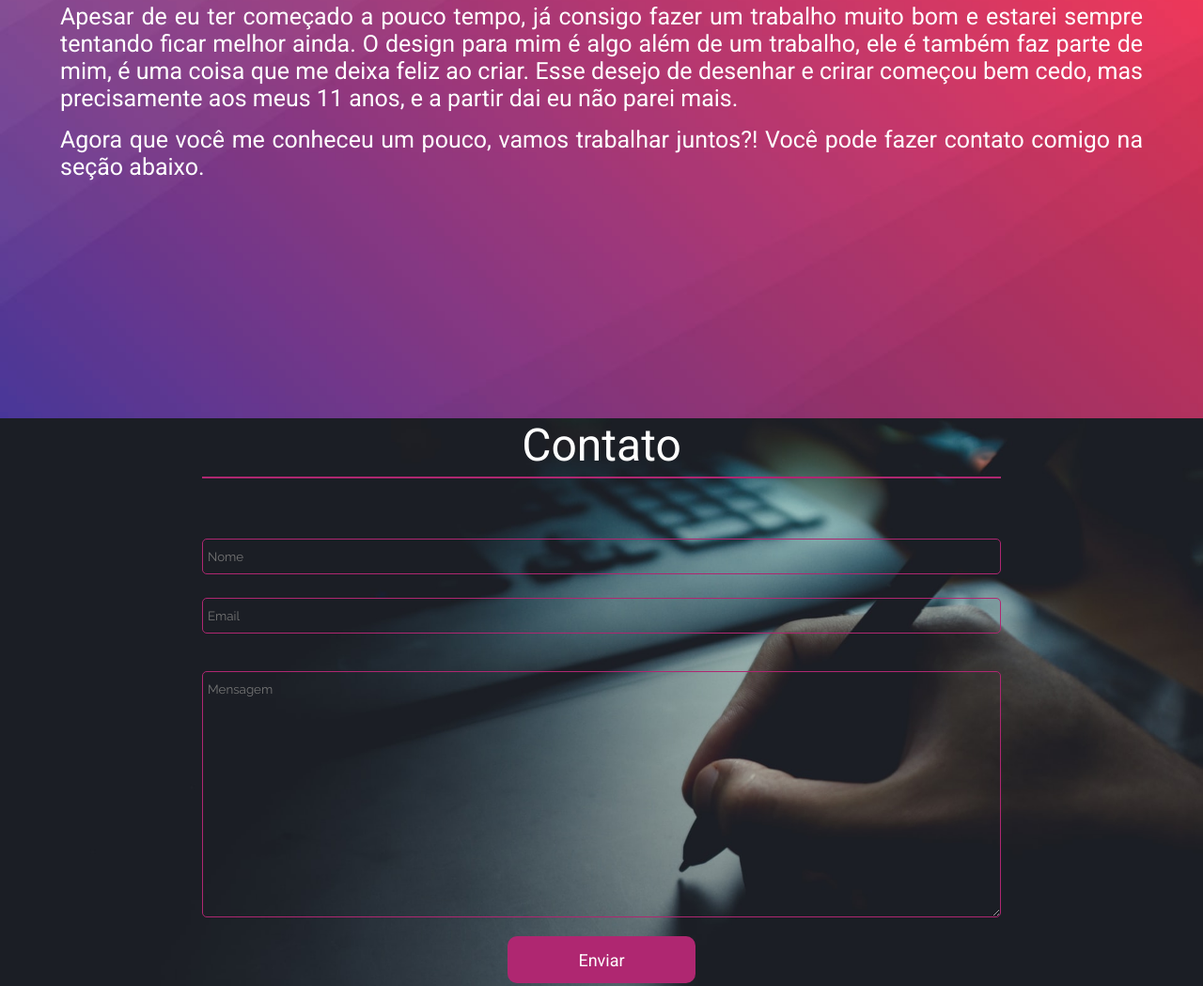
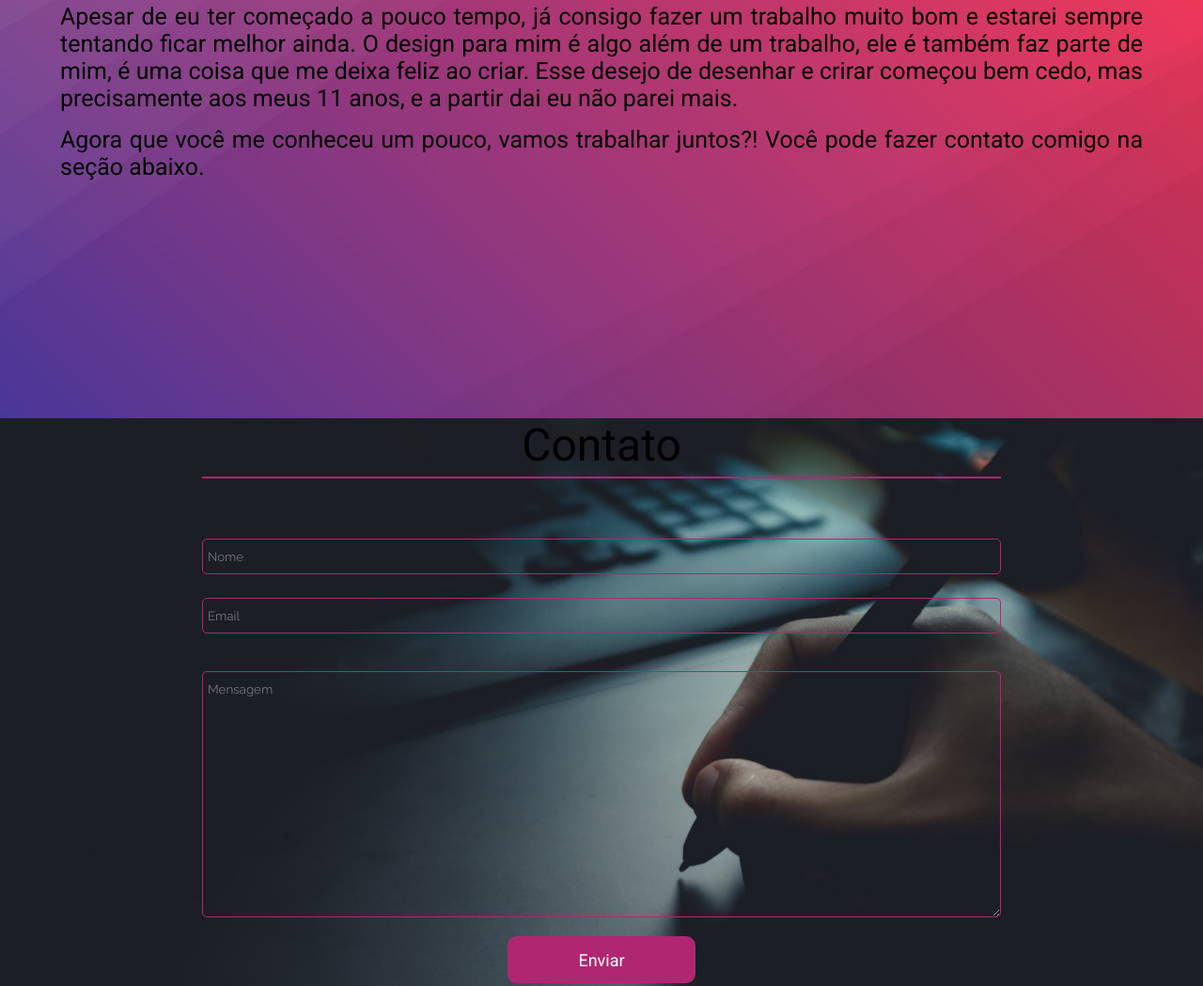
Before and after one commit to morgnzz/sayudnz, a plain HTML site: page index.html in a window 1280 px wide. Shown: the part 1955-3004 px from the top of the page at 94% size. Drawn offline with Linux system fonts and the light colour scheme.

Commit message:
Update style.css

```diff
--- a/styles/style.css
+++ b/styles/style.css
@@ -220,7 +220,7 @@ picture {
 
 .text p {
   text-align: justify;
-  color: #fff;
+  color: black;
   font-weight: 400;
   font-size: 1.563em;
   margin-bottom: 15px;
@@ -234,7 +234,7 @@ picture {
 
   width: 100%;
   height: 93vh;
-  color: #fff;
+  color: black;
 }
 
 .social {
```
